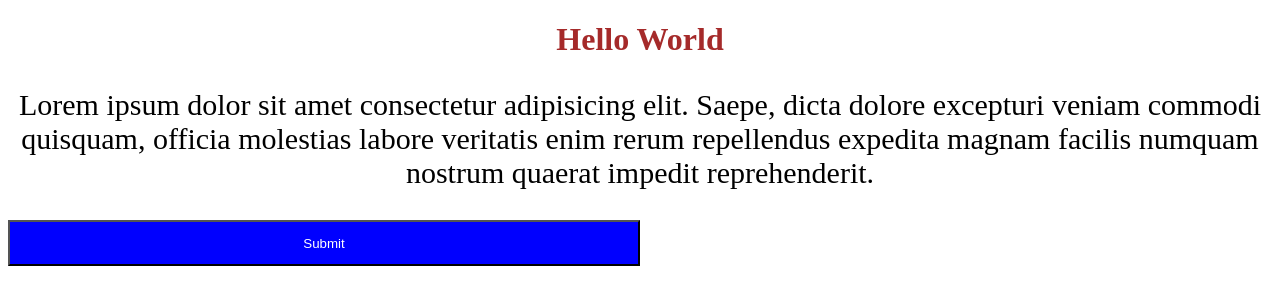
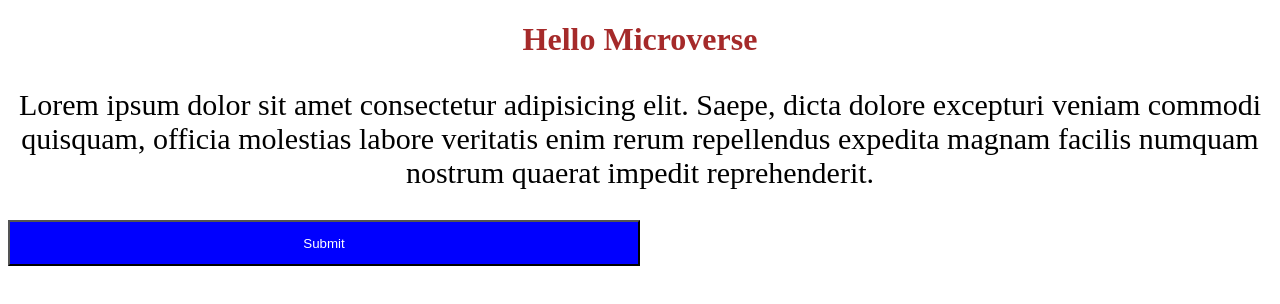
Before and after one commit to npydi/Hello-World, a website: page index.html in a window 1280 px wide. Drawn offline with Linux system fonts and the light colour scheme.

Commit message:
Add index.html

```diff
--- a/index.html
+++ b/index.html
@@ -10,7 +10,7 @@
 	</head>
 
 	<body>
-		<h1>Hello World</h1>
+		<h1 class="mainHeading">Hello Microverse</h1>
 		<p class="para">Lorem ipsum dolor sit amet consectetur adipisicing elit. Saepe, dicta dolore excepturi veniam
 			commodi quisquam, officia molestias labore veritatis enim rerum repellendus expedita magnam facilis numquam
 			nostrum quaerat impedit reprehenderit.</p>
```
